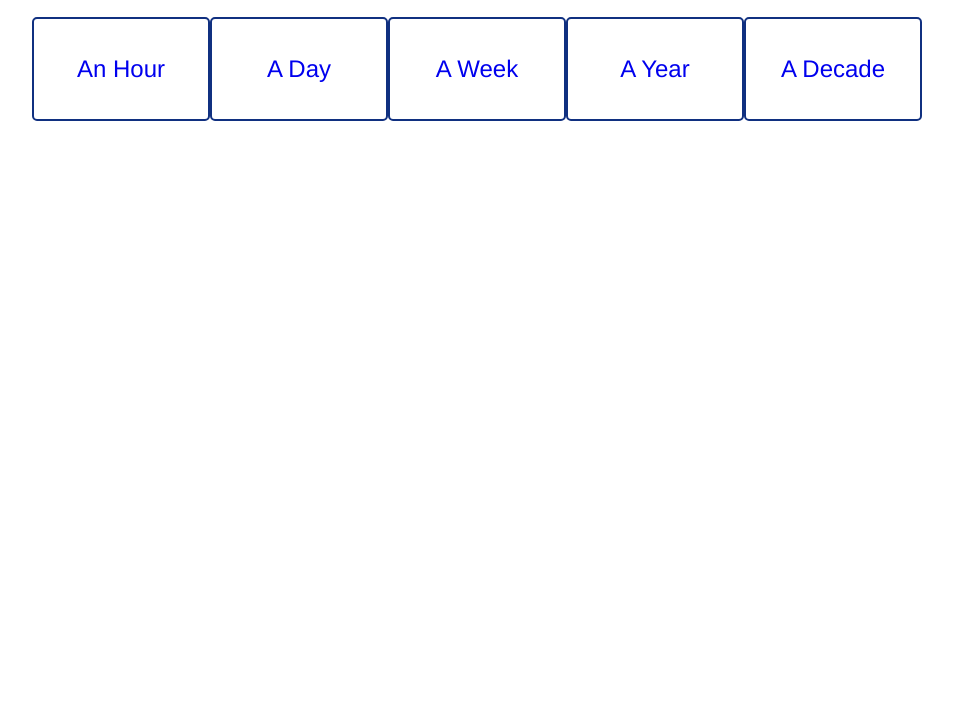
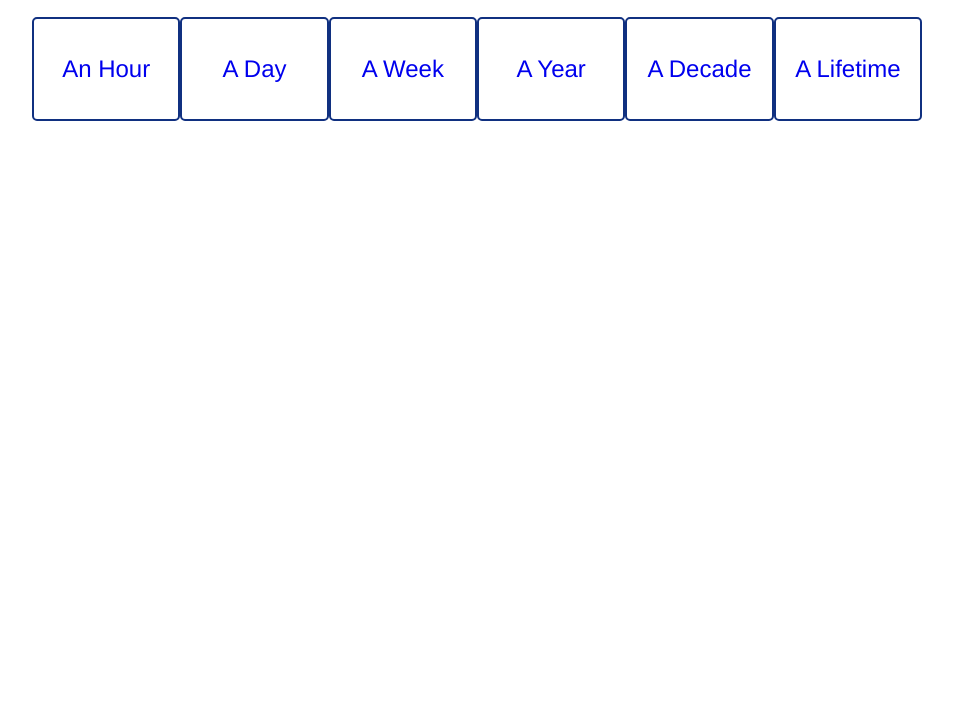
Before and after one commit to tef/timeofcode, a plain HTML site: page index.html in a window 1280 px wide. Shown: the part 83-800 px from the top of the page, without its empty margins (163-1116 px from the left). Drawn offline with Linux system fonts and the light colour scheme.

Commit message:
added lifetime

```diff
--- a/index.html
+++ b/index.html
@@ -55,6 +55,7 @@ a {
 <li><a href="http://codeweek.eu/">A Week</a></li>
 <li><a href="http://yearofcode.org/">A Year</a></li>
 <li><a href="http://norvig.com/21-days.html">A Decade</a></li>
+<li><a href="http://joearms.github.io/2014/02/07/why-programming-is-difficult.html">A Lifetime</a></li>
 </ul>
 </section>
 
```
